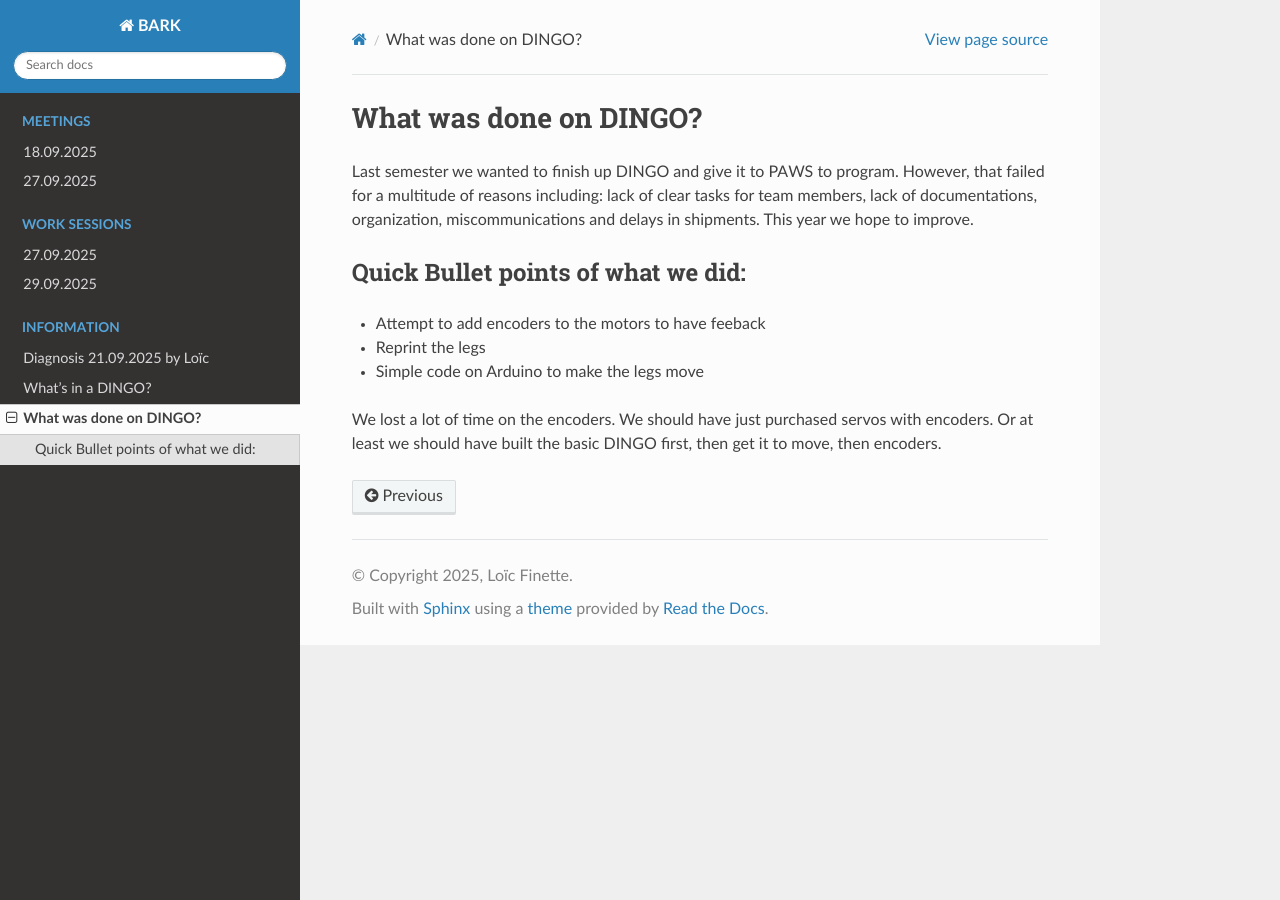
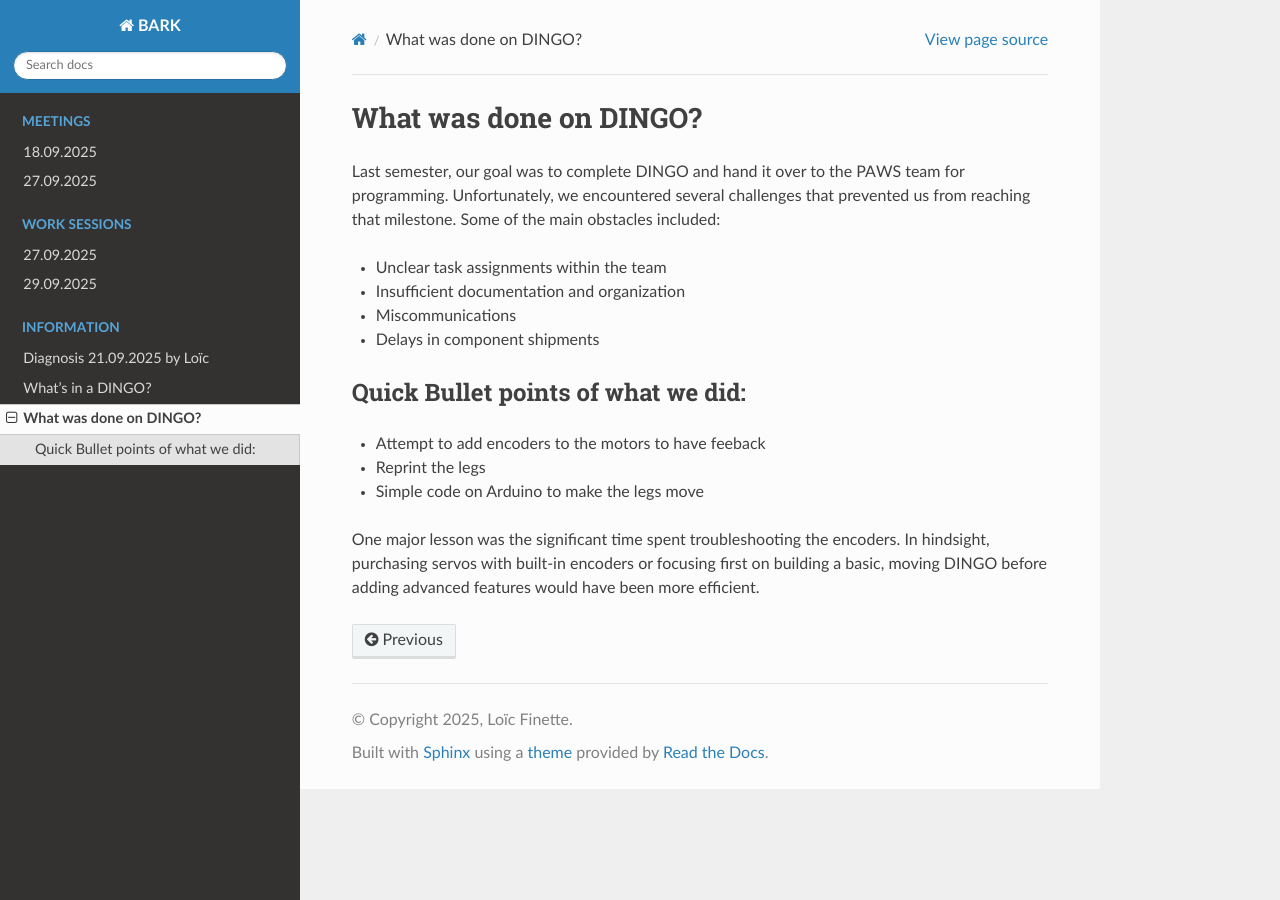
Before and after one commit to lolothecoder/BARK_Documentation, a Sphinx documentation site: the page built from docs/source/information/dingo_last_sem.rst, in a window 1280 px wide. Built offline with Sphinx 7.4.7 and the Read the Docs theme 3.1.0, drawn with Linux system fonts in a browser that asks for light colours.

Commit message:
Update dingo_last_sem.rst

```diff
--- a/docs/source/information/dingo_last_sem.rst
+++ b/docs/source/information/dingo_last_sem.rst
@@ -1,9 +1,12 @@
 What was done on DINGO?
 =======================
 
-Last semester we wanted to finish up DINGO and give it to PAWS to program. However, that failed for a multitude of reasons
-including: lack of clear tasks for team members, lack of documentations, organization, miscommunications and delays in shipments.
-This year we hope to improve.
+Last semester, our goal was to complete DINGO and hand it over to the PAWS team for programming. Unfortunately, we encountered several challenges that prevented us from reaching that milestone. Some of the main obstacles included:
+
+* Unclear task assignments within the team
+* Insufficient documentation and organization
+* Miscommunications
+* Delays in component shipments
 
 Quick Bullet points of what we did:
 ~~~~~~~~~~~~~~~~~~~~~~~~~~~~~~~~~~~
@@ -12,5 +15,4 @@ Quick Bullet points of what we did:
 * Reprint the legs
 * Simple code on Arduino to make the legs move
 
-We lost a lot of time on the encoders. We should have just purchased servos with encoders. Or at least we should
-have built the basic DINGO first, then get it to move, then encoders.
+One major lesson was the significant time spent troubleshooting the encoders. In hindsight, purchasing servos with built-in encoders or focusing first on building a basic, moving DINGO before adding advanced features would have been more efficient.
```
